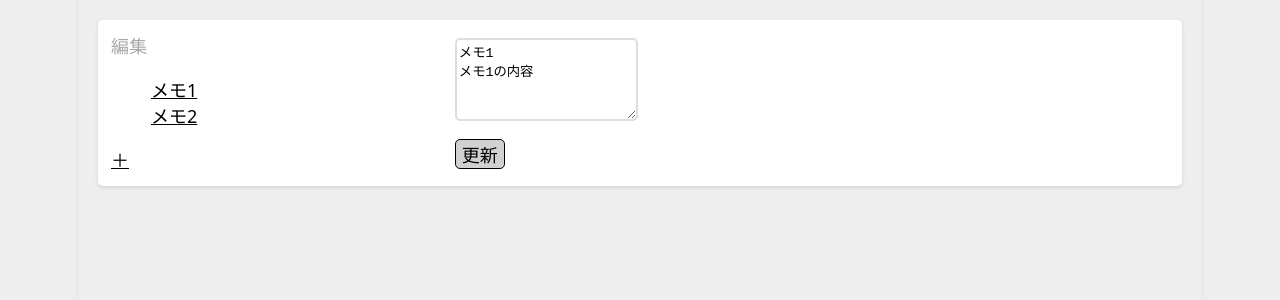
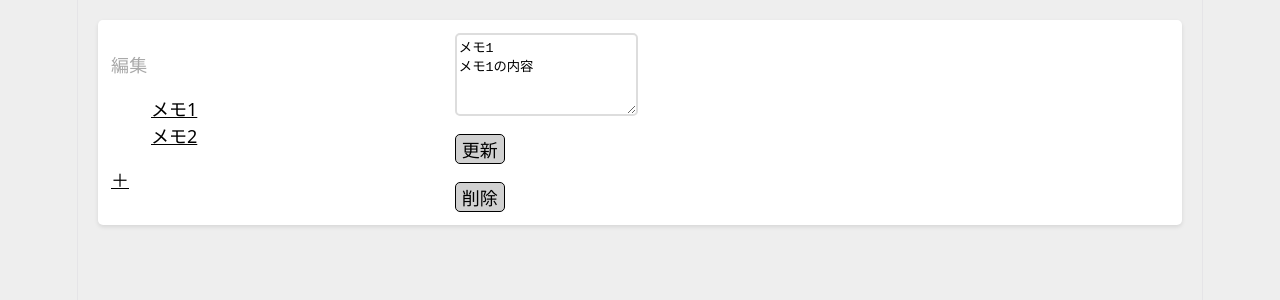
Before and after one commit to koguchi-e/react-memo-app, a React (Vite) app: page / in a window 1280 px wide. Both pictures are taken after a click on the button "メモ1". Shown: the top 300 px of the page. Built offline with nearby package versions, Linux system fonts and the light colour scheme.

Commit message:
削除機能を追加

```diff
--- a/src/App.jsx
+++ b/src/App.jsx
@@ -44,6 +44,10 @@ function App() {
     labelName = "一覧";
   }
 
+  const deleteMemo = (id) => {
+    setMemos(memos.filter((memo) => memo.id !== id));
+  };
+
   return (
     <>
       <table className="container">
@@ -79,6 +83,13 @@ function App() {
                 <button type="submit" className="button" onClick={updateMemo}>
                   更新
                 </button>
+                <button
+                  type="button"
+                  className="button"
+                  onClick={() => deleteMemo(editingId)}
+                >
+                  削除
+                </button>
               </>
             )}
           </td>
```
